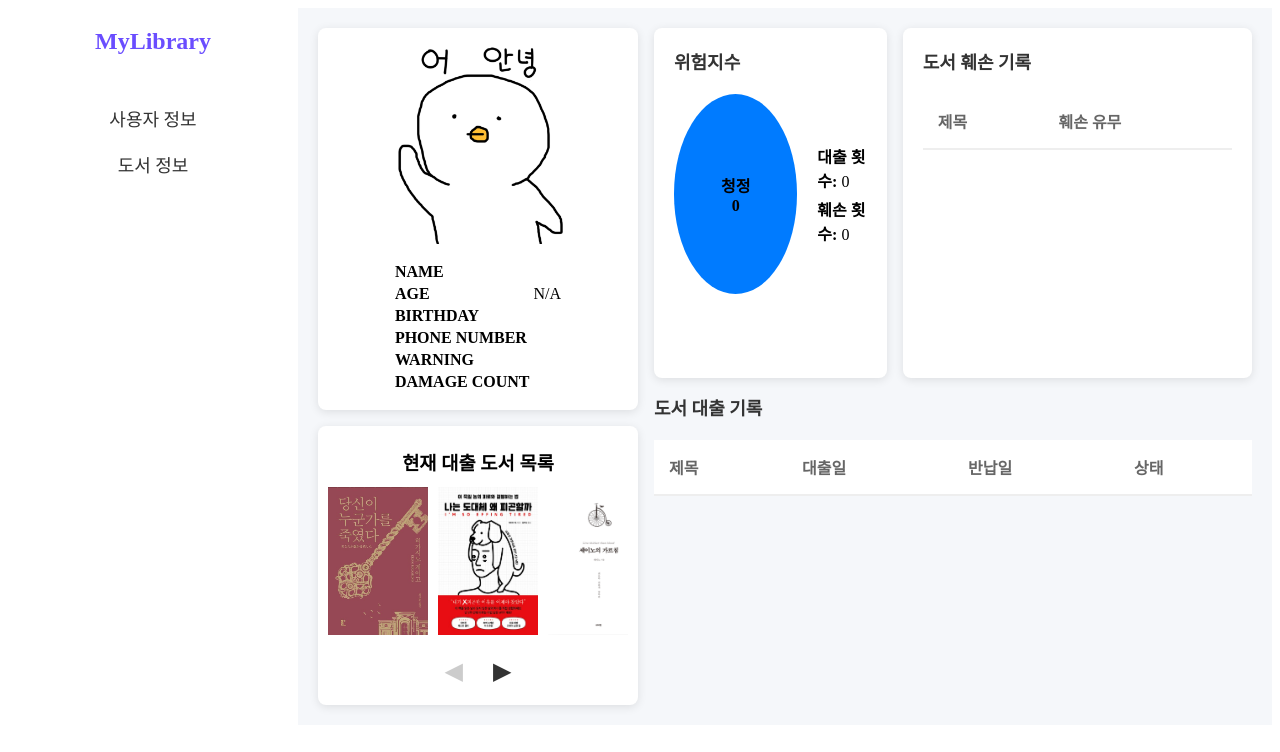
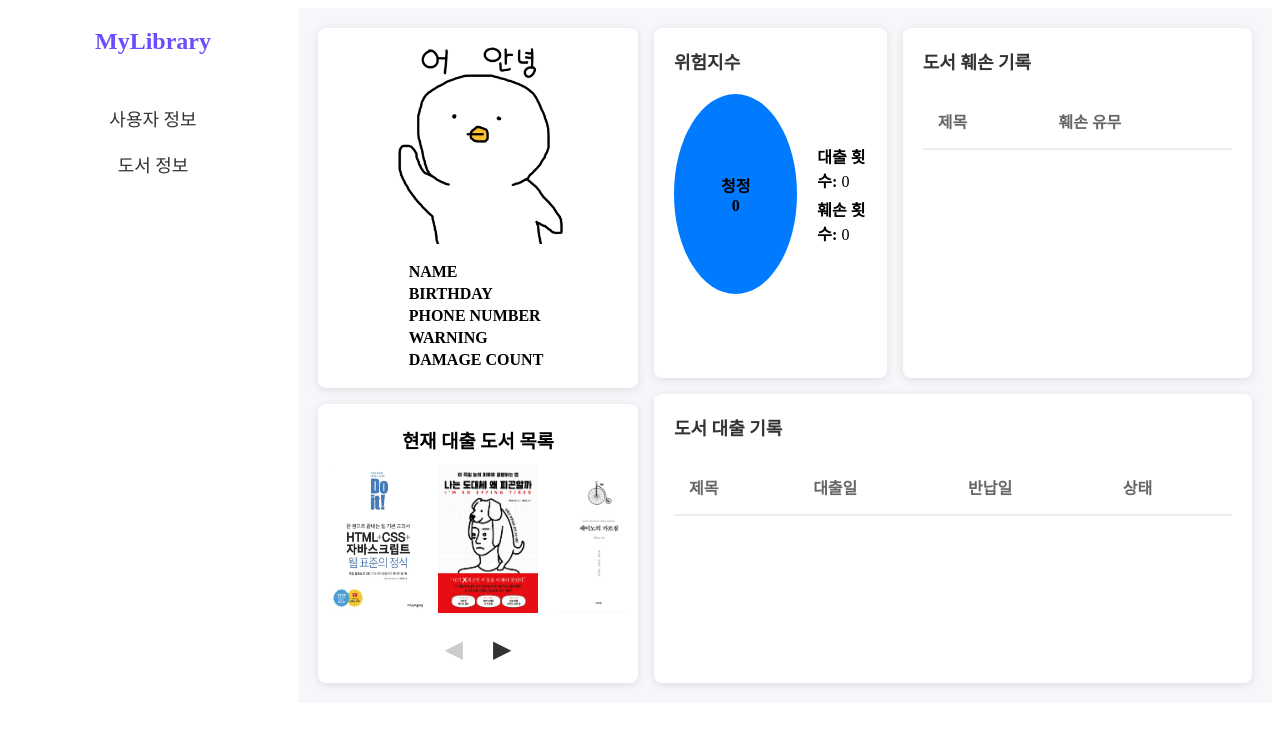
Before and after one commit to dinodajin/LibraryCompetition-Frontend, a Vue app: page /memberdetail in a window 1280 px wide. Shown: the top 752 px of the page. Built offline with nearby package versions, Linux system fonts and the light colour scheme.

Commit message:
Change book image

```diff
--- a/src/components/component/LoanRecord.vue
+++ b/src/components/component/LoanRecord.vue
@@ -61,41 +61,34 @@ onMounted(() => {
 </script>
 
 <style scoped>
-.loan-record {
-  display: flex;
-  flex-direction: column;
-  background: #fff;
+.loan-records {
+  background: #fff; /* 전체 배경을 흰색으로 설정 */
+  padding: 20px;
+  border-radius: 8px;
   box-shadow: 0 2px 10px rgba(0, 0, 0, 0.1);
-  border-radius: 8px;
-  padding: 20px;
-  max-height: 300px;
-  overflow: hidden;
-  font-size: 1rem;
 }
 
 h3 {
-  display: flex;
   margin: 0 0 20px;
   font-size: 18px;
   color: #333;
 }
 
 .table-container {
-  max-height: 100%;
   margin-bottom: 16px;
   overflow-y: auto;
-  border: 1px #ddd;
 }
 
 table {
   width: 100%;
   border-collapse: collapse;
+  background-color: #fff; /* 테이블 배경을 흰색으로 설정 */
 }
 
 thead {
   position: sticky;
   top: 0;
-  background-color: #ffffff;
+  background-color: #fff; /* 헤더 배경을 흰색으로 설정 */
   z-index: 1;
 }
 
@@ -104,9 +97,8 @@ th {
   font-weight: 600;
   color: #666;
   text-align: left;
-  padding-bottom: 10px;
+  padding: 15px;
   border-bottom: 2px solid #eee;
-  padding: 15px;
 }
 
 td {
@@ -127,10 +119,6 @@ td {
   color: #f39c12;
 }
 
-/* .연체 {
-  background-color: #ff7f7f;
-} */
-
 .반납 {
   background-color: #e6f7e6;
   color: #27ae60;
--- a/src/components/component/ProfileCard.vue
+++ b/src/components/component/ProfileCard.vue
@@ -8,10 +8,10 @@
             <th>NAME</th>
             <td>{{ member?.memberName }}</td>
           </tr>
-          <tr>
+          <!-- <tr>
             <th>AGE</th>
             <td>{{ member ? calculateAge(member.memberBirth) : 'N/A' }}</td>
-          </tr>
+          </tr> -->
           <tr>
             <th>BIRTHDAY</th>
             <td>{{ member?.memberBirth }}</td>
```
Also changed, not shown: src/components/component/Book1.jpg.
